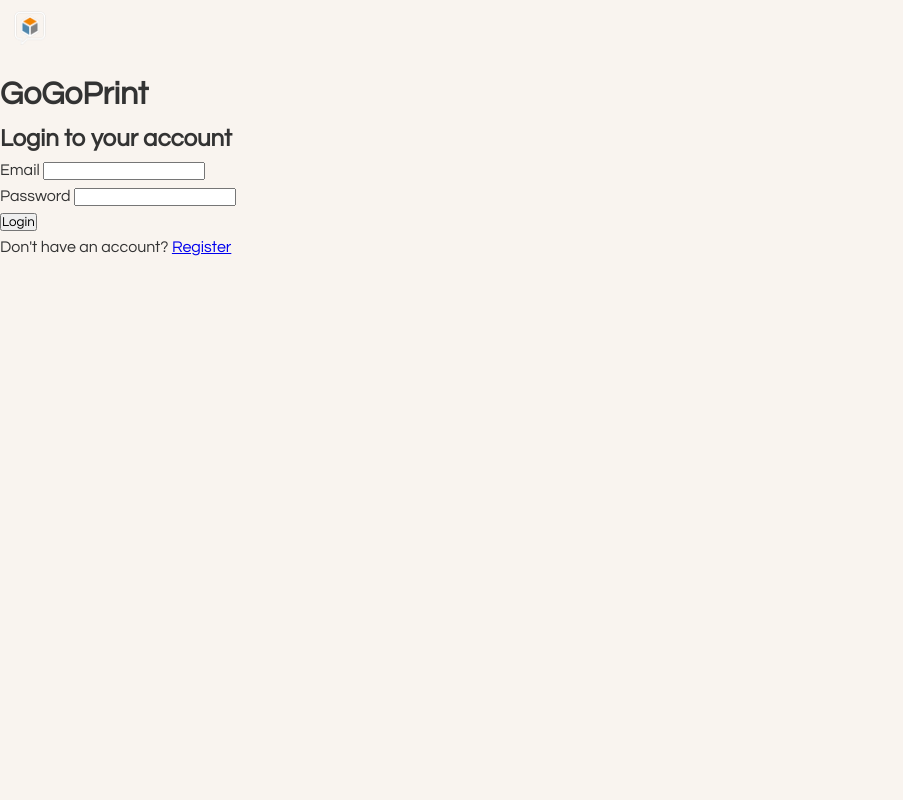
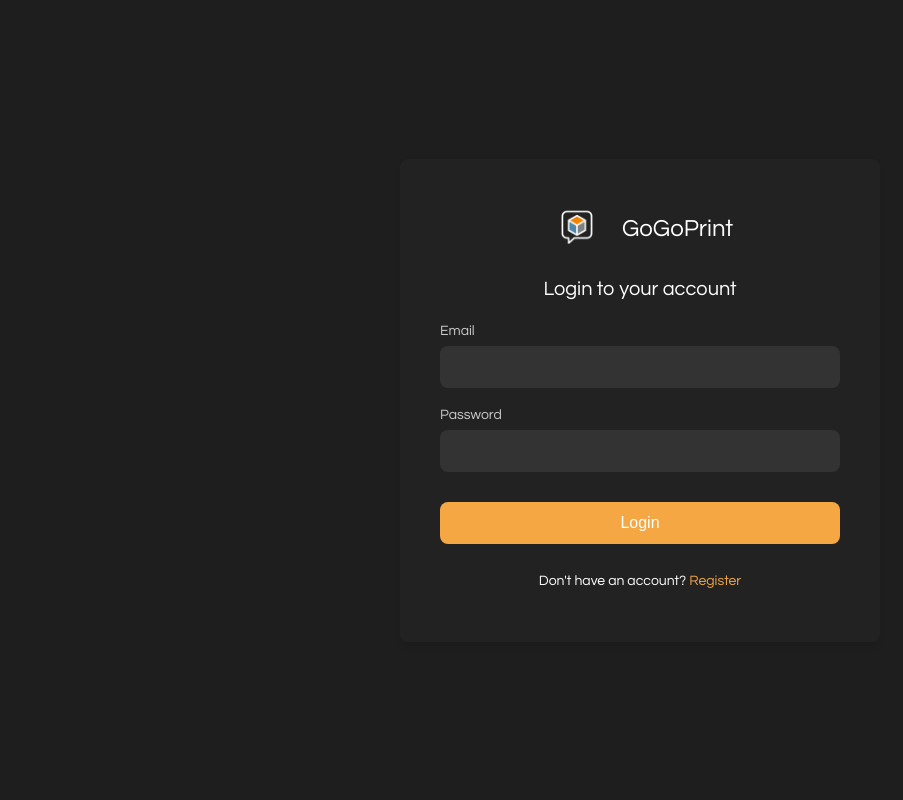
Before and after one commit to aayushs1/DSO462V2Website, a Flask app: page /login in a window 1280 px wide. Shown: the whole page, without its empty margins (0-903 px from the left). Run offline with Flask 3, Linux system fonts and the light colour scheme.

Commit message:
Login Css
Added login.css

```diff
--- /dev/null
+++ b/static/css/login.css
@@ -0,0 +1,159 @@
+/* Main styles for GoGoPrint Login Page */
+:root {
+    --dark-bg: #1e1e1e;
+    --sidebar-bg: #222222;
+    --text-color: #ffffff;
+    --accent-color: #f4a742;
+    --input-bg: #333333;
+    --button-hover: #e89326;
+    --error-color: #ff5555;
+    --success-color: #55aa55;
+    --border-radius: 8px;
+    --box-shadow: 0 4px 6px rgba(0, 0, 0, 0.1);
+    --transition: all 0.3s ease;
+  }
+
+  body {
+    margin: 0;
+    padding: 0;
+    font-family: 'Questrial', sans-serif;
+    background-color: var(--dark-bg);
+    color: var(--text-color);
+    min-height: 100vh;
+    display: flex;
+    align-items: center;
+    justify-content: center;
+  }
+
+  .container {
+    width: 100%;
+    padding: 20px;
+    box-sizing: border-box;
+  }
+
+  .login-container {
+    display: flex;
+    justify-content: center;
+    align-items: center;
+    min-height: 100vh;
+  }
+
+  .login-box {
+    background-color: var(--sidebar-bg);
+    border-radius: var(--border-radius);
+    box-shadow: var(--box-shadow);
+    padding: 40px;
+    width: 100%;
+    max-width: 400px;
+    text-align: center;
+  }
+
+  .logo-container {
+    display: flex;
+    align-items: center;
+    justify-content: center;
+    margin-bottom: 20px;
+  }
+
+  .logo-container img {
+    margin-right: 15px;
+  }
+
+  .logo-container h1 {
+    font-size: 24px;
+    margin: 0;
+    font-weight: normal;
+  }
+
+  h2 {
+    font-size: 20px;
+    margin-bottom: 25px;
+    font-weight: normal;
+  }
+
+  .form-group {
+    margin-bottom: 20px;
+    text-align: left;
+  }
+
+  label {
+    display: block;
+    margin-bottom: 8px;
+    font-size: 14px;
+    color: #cccccc;
+  }
+
+  input {
+    width: 100%;
+    padding: 12px 15px;
+    border: none;
+    border-radius: var(--border-radius);
+    background-color: var(--input-bg);
+    color: var(--text-color);
+    font-size: 16px;
+    box-sizing: border-box;
+    transition: var(--transition);
+  }
+
+  input:focus {
+    outline: 2px solid var(--accent-color);
+  }
+
+  .btn {
+    display: inline-block;
+    padding: 12px 24px;
+    background-color: var(--accent-color);
+    color: #ffffff;
+    border: none;
+    border-radius: var(--border-radius);
+    font-size: 16px;
+    cursor: pointer;
+    transition: var(--transition);
+    width: 100%;
+    margin-top: 10px;
+  }
+
+  .btn:hover {
+    background-color: var(--button-hover);
+  }
+
+  .auth-footer {
+    margin-top: 30px;
+    font-size: 14px;
+  }
+
+  .auth-footer a {
+    color: var(--accent-color);
+    text-decoration: none;
+    transition: var(--transition);
+  }
+
+  .auth-footer a:hover {
+    text-decoration: underline;
+  }
+
+  .alert {
+    padding: 12px 15px;
+    margin-bottom: 20px;
+    border-radius: var(--border-radius);
+    font-size: 14px;
+  }
+
+  .alert-danger {
+    background-color: rgba(255, 85, 85, 0.2);
+    border: 1px solid var(--error-color);
+    color: var(--error-color);
+  }
+
+  .alert-success {
+    background-color: rgba(85, 170, 85, 0.2);
+    border: 1px solid var(--success-color);
+    color: var(--success-color);
+  }
+
+  /* Media Queries */
+  @media (max-width: 480px) {
+    .login-box {
+      padding: 30px 20px;
+    }
+  }
--- a/templates/login.html
+++ b/templates/login.html
@@ -7,7 +7,7 @@
     <meta name="viewport" content="width=device-width, initial-scale=1.0"/>
     <title>Login - GoGoPrint</title>
     <link href="https://fonts.googleapis.com/css2?family=Questrial&display=swap" rel="stylesheet">
-    <link rel="stylesheet" href="{{ url_for('static', filename='css/styles.css') }}">
+    <link rel="stylesheet" href="{{ url_for('static', filename='css/login.css') }}">
     <link rel="icon" href="{{ url_for('static', filename='img/white_logo.png') }}">
 </head>
 <!-- Google tag (gtag.js) -->
```
